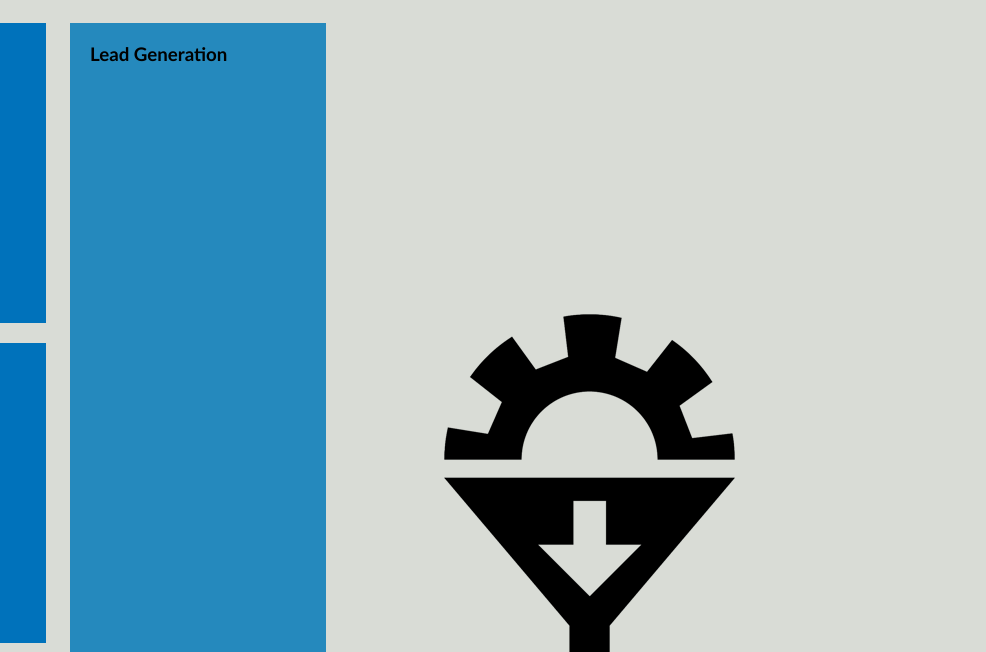
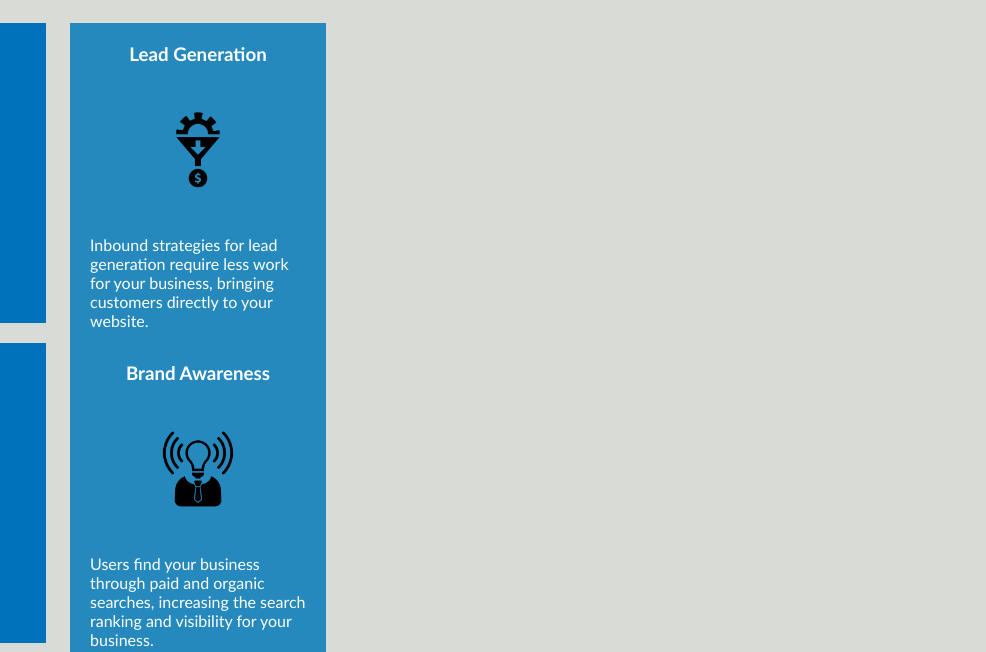
Before and after one commit to MNowacki80/fun-seo-refactor, a plain HTML site: page index.html in a window 1280 px wide. Shown: the part 899-1551 px from the top of the page, 934-1920 px from the left, 986 px wide, since content can reach past the window. Drawn offline with Linux system fonts and the light colour scheme.

Commit message:
updated css to parallel html

```diff
--- a/assets/css/style.css
+++ b/assets/css/style.css
@@ -89,23 +89,19 @@ p {
     background-color: #2589bd;
 }
 
-.benefit-lead,
-.benefit-brand,
-.benefit-cost {
+.benefit {
     margin-bottom: 32px;
     color: #ffffff;
 }
 
 
-.benefit-lead h3,
-.benefit-brand h3,
-.benefit-cost h3 {
+.benefit h3 {
     margin-bottom: 10px;
     text-align: center;
 }
 
 
-.benefit-lead img {
+.benefit img {
     display: block;
     margin: 10px auto;
     max-width: 150px;
```
Also changed, not shown: 1 other file.
